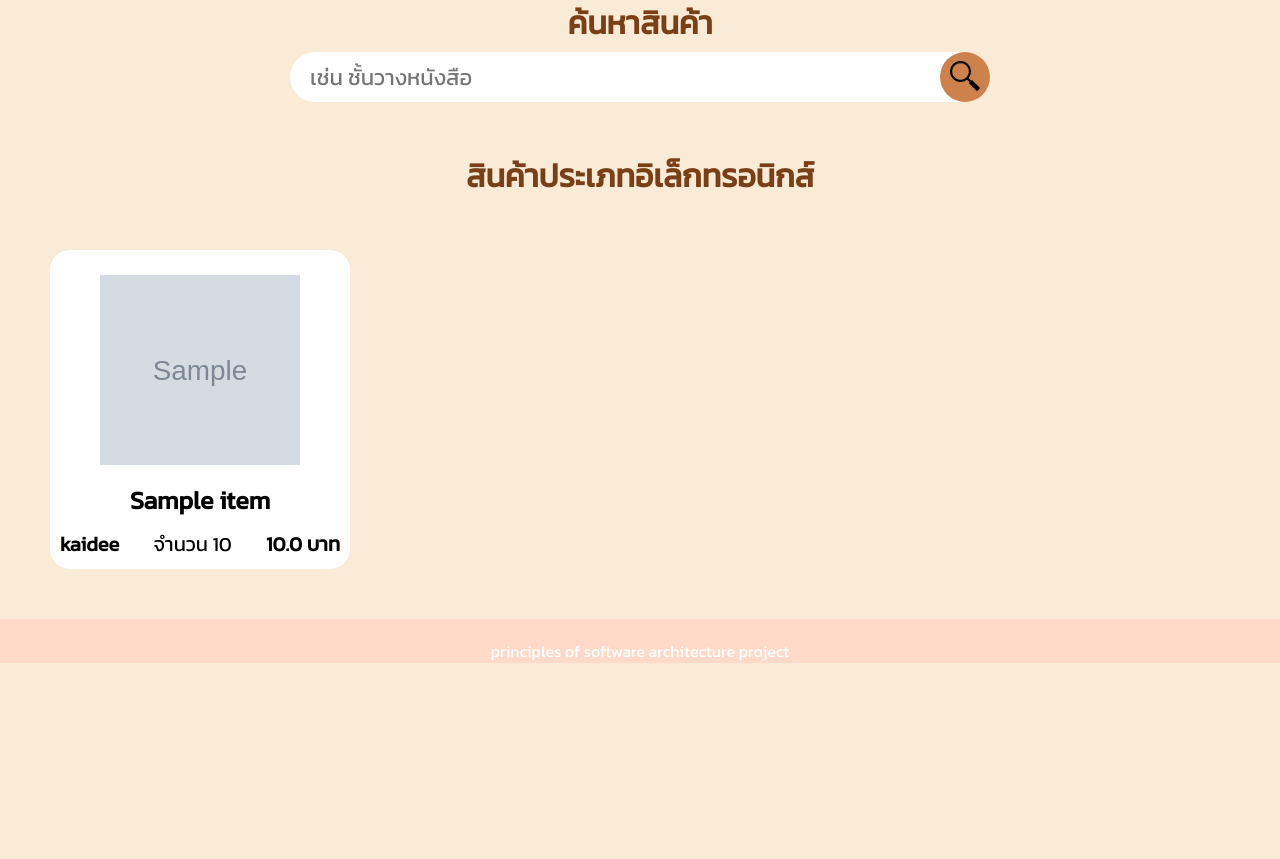
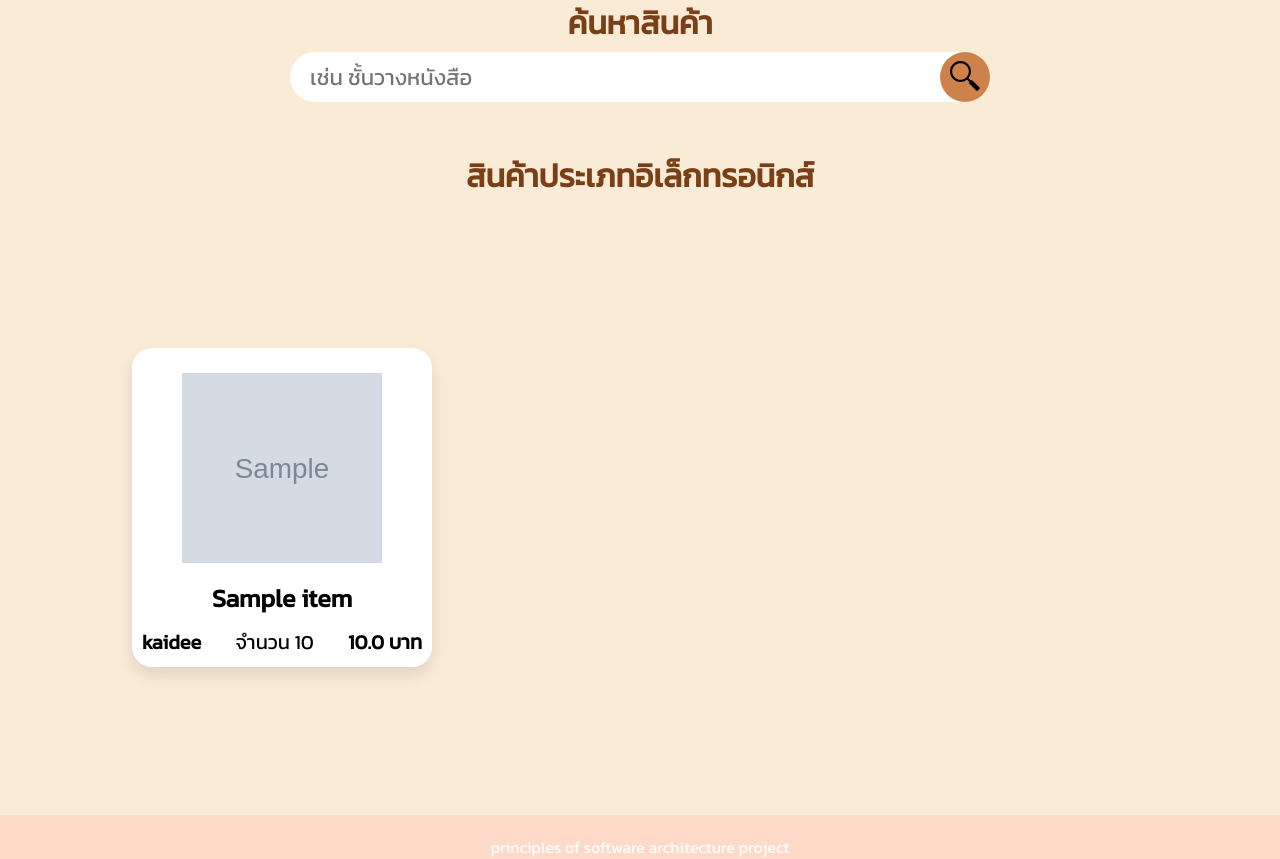
Before and after one commit to kikikrittamate/django-e-commerce, a Django app: template ecommerce/templates/products.html in a window 1280 px wide. Shown: the part 101-960 px from the top of the page. Before the commit the page ends 764 px from the top, so only its background shows below. Run offline with Django 4.2, Linux system fonts and the light colour scheme; the template is opened without the code that fills it: values that come from a table or form of the project are taken from there, others are empty; data comes from the database, SQL or seed files in the repository; both versions use the stored data as it was after the commit; tables that the repository leaves empty hold one stand-in row (values such as "Sample post"); grey boxes marked "Sample" are stand-in pictures; parts of the project's set-up code (start-up, migrations or seed data) failed here and were passed over.

Commit message:
fix pk bug

```diff
--- a/ecommerce/static/css/products.css
+++ b/ecommerce/static/css/products.css
@@ -1,18 +1,27 @@
 .container {
+  align-items: center;
   margin-top: 50px;
+  margin: 0 auto;
+  display: grid;
+  padding: 3rem 2rem;
+  grid-template-columns: repeat(auto-fit, minmax(30rem, 1fr));
+  gap: 2rem;
 }
 
-.container h1 {
+.item-card {
+  background-color: white;
+  border-radius: 20px;
+  width: 300px;
+  margin: 100px;
+  box-shadow: 0 0.5rem 1rem rgba(0, 0, 0, 0.1);
+}
+
+.category-msg {
+  margin-top: 50px;
   color: rgb(121, 64, 23);
   align-items: center;
   flex-direction: column;
   display: flex;
-}
-.item-card {
-  background-color: white;
-  border-radius: 20px;
-  width: 300px;
-  margin: 50px;
 }
 
 .item-card img {
--- a/ecommerce/templates/products.html
+++ b/ecommerce/templates/products.html
@@ -11,8 +11,8 @@
 
 {% include "ecommerce/templates/searchbar.html" %}
 
+<h1 class="category-msg">สินค้าประเภท{{category.name}}</h1>
 <div class="container">
-  <h1>สินค้าประเภท{{category.name}}</h1>
   {% if items_list %} {% for item in items_list %}
   <div class="item-card">
     <img src="{{item.img}}" />
```
Also changed, not shown: ecommerce/fixtures/item.json (+14 -1 lines).
